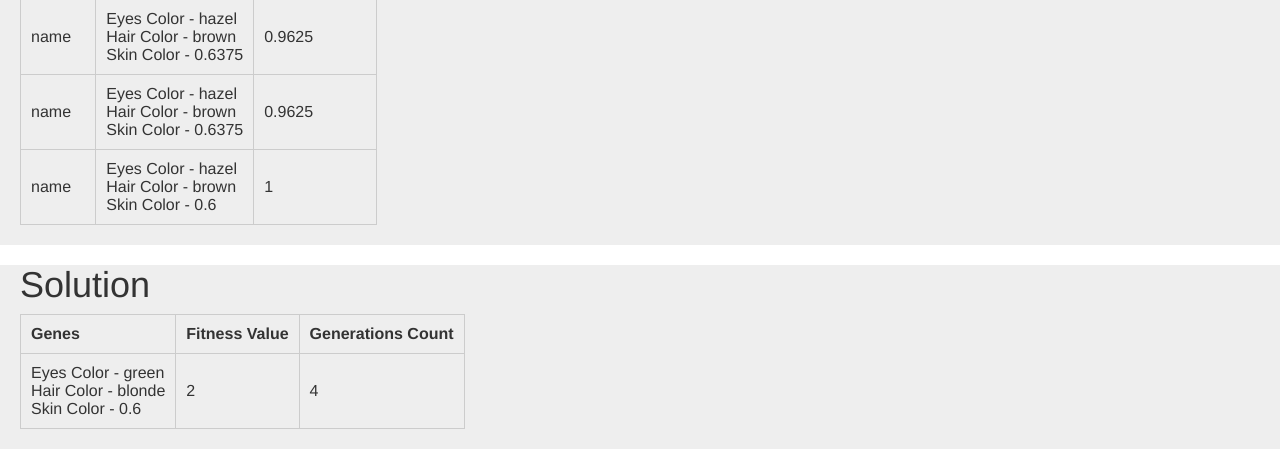
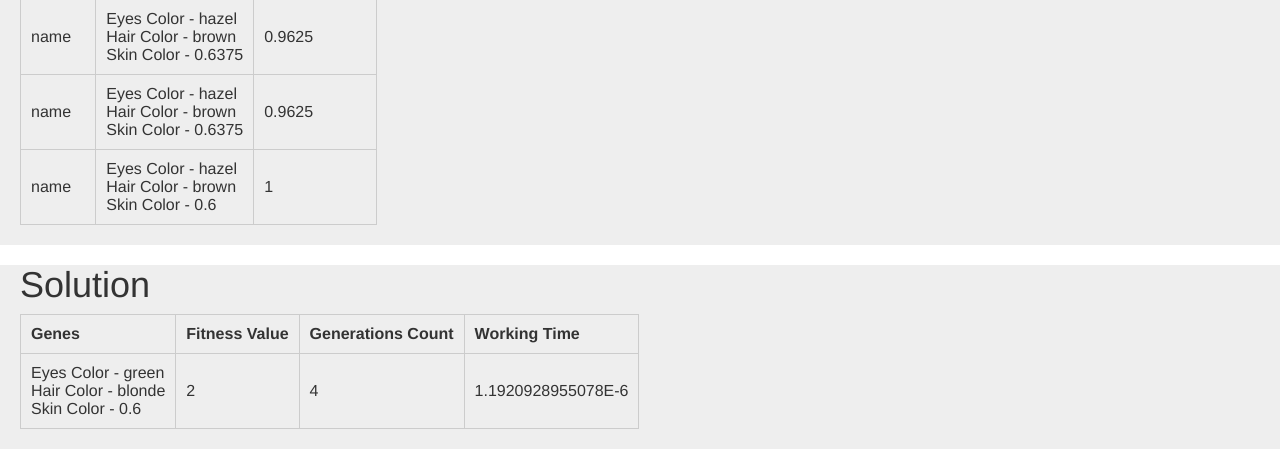
Before and after one commit to ivelinahristova/Genetics, a PHP site: page / in a window 1280 px wide. Shown: the part 1794-2243 px from the top of the page. Run offline with PHP 8.4, Linux system fonts and the light colour scheme.

Commit message:
timestamp

```diff
--- a/index.php
+++ b/index.php
@@ -21,6 +21,7 @@ require_once('person.php');
 require_once('population.php');
 require_once('algorithm.php');
 
+$timeStart = microtime(true);
 $fitValue = 3; //Solution fit - target is found
 $stopOnLevel = 4; //Stop algorithm if target is not found in this generation level
 
@@ -110,6 +111,7 @@ $solution = $population->getFittest($target);
         <th>Genes</th>
         <th>Fitness Value</th>
         <th>Generations Count</th>
+        <th>Working Time</th>
     </tr>
     <tr>
         <td>
@@ -117,6 +119,7 @@ $solution = $population->getFittest($target);
         </td>
         <td><?php echo $solution->getFitness(); ?></td>
         <td><?php echo $generationLevel; ?></td>
+        <td><?php echo microtime(true) - $timeStart; ?></td>
     </tr>
 </table>
 </section>
```
